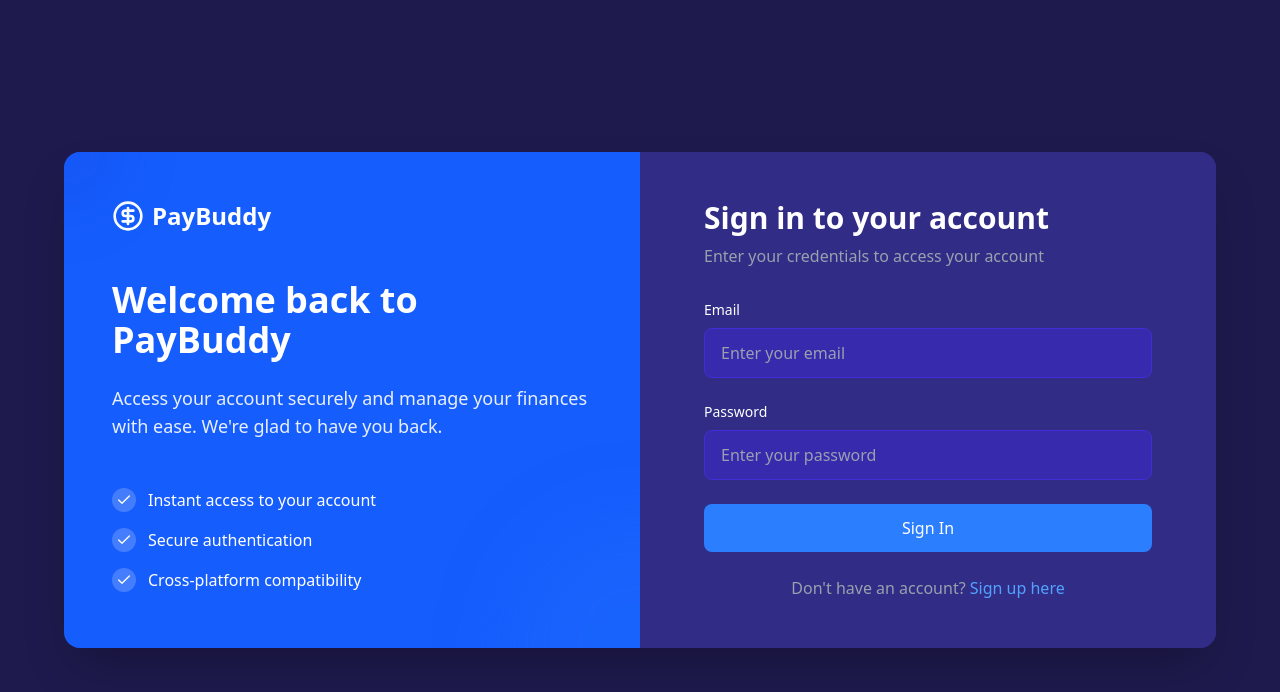
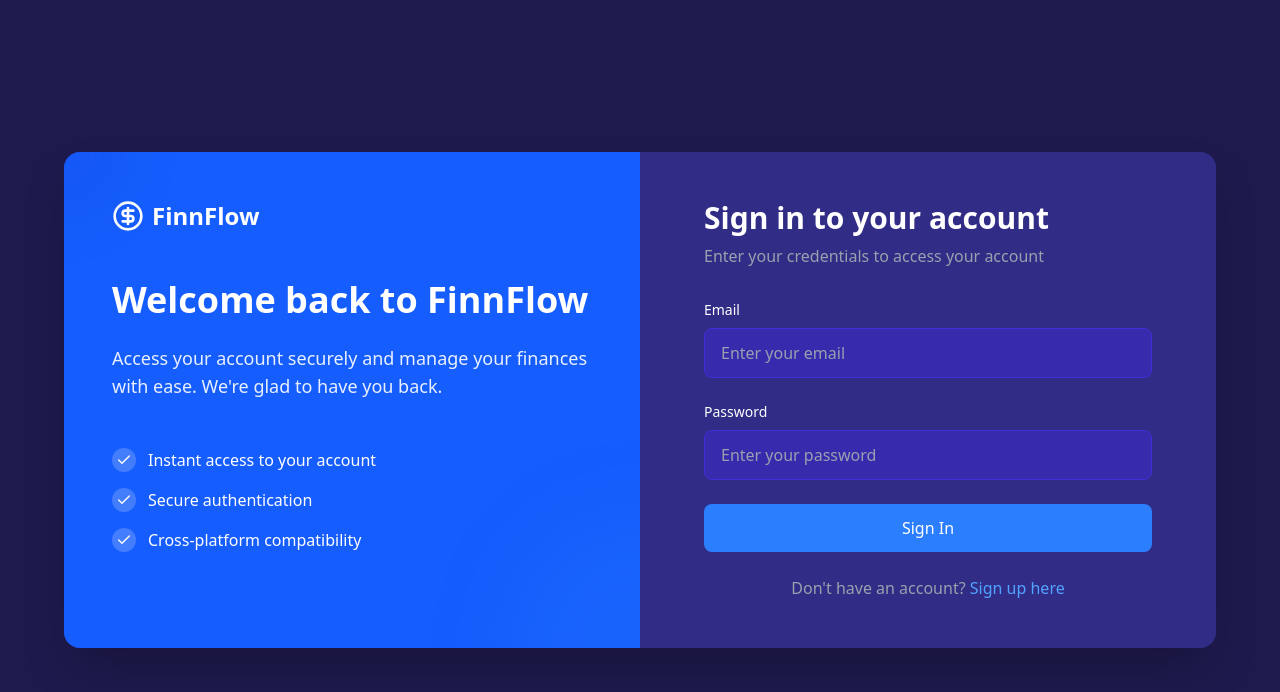
Before and after one commit to Blackhammer98/finnflow-app, a Next.js app: page /userAuth/login in a window 1280 px wide. Shown: the top 692 px of the page. Built offline with nearby package versions, Linux system fonts and the light colour scheme.

Commit message:
some improvements

```diff
--- a/app/userAuth/login/page.tsx
+++ b/app/userAuth/login/page.tsx
@@ -50,13 +50,13 @@
           {/* Logo */}
           <div className="flex items-center gap-2 mb-12">
             <CircleDollarSign className="h-8 w-8 text-white" />
-            <span className="text-2xl font-bold text-white">PayBuddy</span>
+            <span className="text-2xl font-bold text-white">FinnFlow</span>
           </div>
 
           {/* Content */}
           <div className="relative z-10">
             <h1 className="text-3xl md:text-4xl font-bold text-white mb-6">
-              Welcome back to PayBuddy
+              Welcome back to FinnFlow
             </h1>
             <p className="text-white/90 text-lg mb-12">
               Access your account securely and manage your finances with ease.
```
